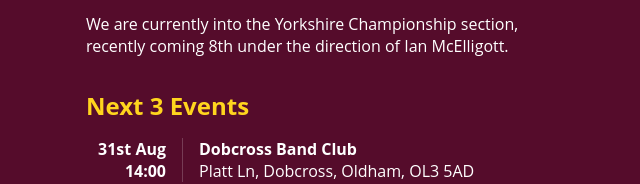
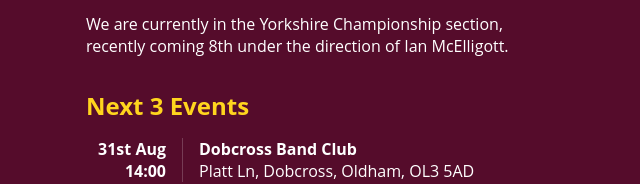
Before and after one commit to jleck/imps-holding, a plain HTML site: page index.html in a window 1280 px wide. Shown: the part 464-648 px from the top of the page, 314-954 px from the left. Drawn offline with Linux system fonts and the light colour scheme; a web font is replaced by a local one.

Commit message:
Fix typo

```diff
--- a/index.html
+++ b/index.html
@@ -80,7 +80,7 @@
         the band soon set to work on becoming one of the finest bands in Yorkshire.
       </p>
       <p>
-        We are currently into the Yorkshire Championship section, recently coming
+        We are currently in the Yorkshire Championship section, recently coming
         8th under the direction of Ian McElligott.
       </p>
       <div class="events">
```
